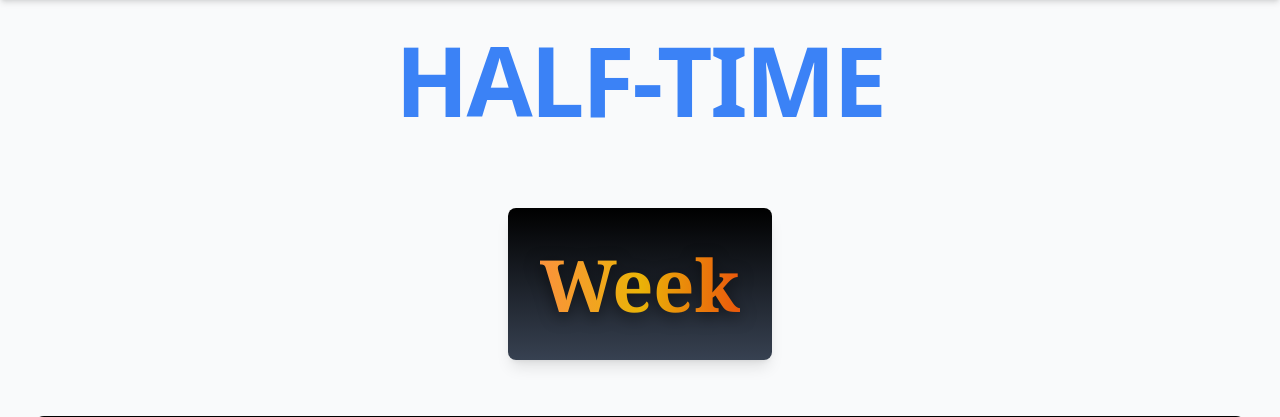
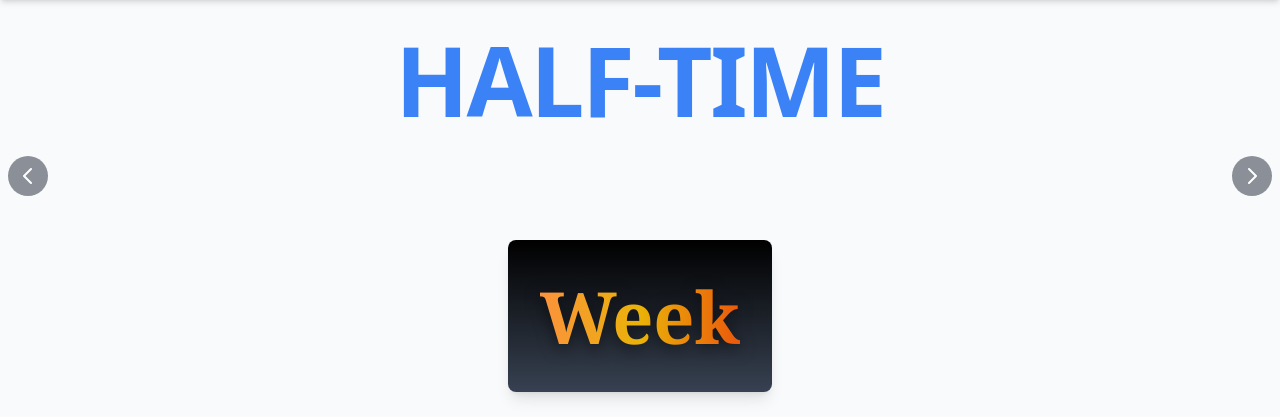
Before and after one commit to tnazm/sports-tracker, a Django app: template sportstracker_app/templates/week.html in a window 1280 px wide. Shown: the part 80-497 px from the top of the page. Run offline with Django 4.2, Linux system fonts and the light colour scheme; the template is opened without the code that fills it, so the values that code supplies are empty; some libraries are stand-ins or nearby versions.

Commit message:
Netflix-Life Scrollwheel
Applied to the weeks.hmtl, there are comments that indicate where the scroll is now located

```diff
--- a/sportstracker_app/templates/week.html
+++ b/sportstracker_app/templates/week.html
@@ -4,13 +4,26 @@
 HALF-TIME - American Football Analytics
 {% endblock %}
 
+
+
+<!--Included Hidden Scrollbar-->
 {% block style %}
 <style>
   body {
     background: #0d2546ff;
   }
+
+  /*To hide scrollbar for webkit browsers*/
+  .scrollbar-hide::-webkit-scrollbar {
+    display: none;
+  }
+  .scrollbar-hide {
+    -ms-overflow-style: none;  /* IE and Edge */
+    scrollbar-width: none;  /* Firefox */
+  }
 </style>
 {% endblock %}
+
 
 {% block body %}
 <!-- HEADER -->
@@ -20,18 +33,86 @@ HALF-TIME - American Football Analytics
   </h1>
 </a>
 
-<!-- Week Select Start -->
-<div class="flex flex-wrap md:flex-nowrap justify-center md:justify-start overflow-x-auto md:overflow-x-scroll gap-2 py-4 px-3 mb-8 sm:mb-12 scroll-smooth">
-  {% for Week in Weeks %}
-    <a href="/week/{{Week}}/">
-      <button class="text-xs sm:text-sm font-serif bg-orange-400 hover:bg-green-700 text-white font-bold py-2 px-3 sm:px-4 border-b-4 border-black hover:border-gray-800 rounded shadow-md flex-shrink-0">
+<!--Netflix-Style Scroll wheel-->
+<div class="relative w-full mt-8 mb-12">
+  <!--Left Arrow-->
+  <button
+    id="scroll-left"
+    onmousedown="startScroll(-1)"
+    onmouseup="stopScroll()"
+    onmouseleave="stopScroll()"
+    ontouchstart="startScroll(-1)"
+    ontouchend="stopScroll()"
+    class="absolute left-2 top-1/2 transform -translate-y-1/2 bg-gray-800 bg-opacity-50 hover:bg-opacity-75 text-white rounded-full p-2 z-10">
+    <svg xmlns="http://www.w3.org/2000/svg" class="h-6 w-6" fill="none" viewBox="0 0 24 24" stroke="currentColor">
+      <path stroke-linecap="round" stroke-linejoin="round" stroke-width="2" d="M15 19l-7-7 7-7" />
+    </svg>
+  </button>
+
+
+  <!--Scrollable Weeks-->
+
+<div id="week-scroll"
+       class="overflow-x-auto scroll-smooth snap-x snap-mandatory flex space-x-3 sm:space-x-5 px-6 sm:px-10 py-4 scrollbar-hide">
+    {% for Week in Weeks %}
+      <a href="/week/{{Week}}/"
+         class="snap-start shrink-0 w-28 sm:w-36 md:w-40 text-center bg-orange-400 hover:bg-green-600 text-white font-bold py-3 px-4 border-b-4 border-black hover:border-gray-800 rounded-lg shadow-md transition-all duration-300 ease-in-out hover:scale-105">
         Week {{Week}}
-      </button>
-    </a>
-  {% endfor %}
+      </a>
+    {% endfor %}
+  </div>
+
+  <!-- Right arrow -->
+ <button
+    id="scroll-right"
+    onmousedown="startScroll(1)"
+    onmouseup="stopScroll()"
+    onmouseleave="stopScroll()"
+    ontouchstart="startScroll(1)"
+    ontouchend="stopScroll()"
+    class="absolute right-2 top-1/2 transform -translate-y-1/2 bg-gray-800 bg-opacity-50 hover:bg-opacity-75 text-white rounded-full p-2 z-10">
+    <svg xmlns="http://www.w3.org/2000/svg" class="h-6 w-6" fill="none" viewBox="0 0 24 24" stroke="currentColor">
+      <path stroke-linecap="round" stroke-linejoin="round" stroke-width="2" d="M9 5l7 7-7 7" />
+    </svg>
+  </button>
 </div>
 
-<!--Week select end-->
+<!-- JavaScript for Continuous Scroll -->
+<script>
+  let scrollInterval;
+
+  function startScroll(direction) {
+    const container = document.getElementById('week-scroll');
+    stopScroll(); // Prevent multiple intervals
+    scrollInterval = setInterval(() => {
+      container.scrollBy({ left: direction * 10, behavior: 'smooth' });
+    }, 16); // ~60fps for smooth scroll
+  }
+
+  function stopScroll() {
+    clearInterval(scrollInterval);
+  }
+</script>
+
+
+
+
+
+<script>
+  function scrollLeft() {
+    document.getElementById('week-scroll').scrollBy({ left: -300, behavior: 'smooth' });
+  }
+  function scrollRight() {
+    document.getElementById('week-scroll').scrollBy({ left: 300, behavior: 'smooth' });
+  }
+</script>
+
+<!--Week Scroll Script end-->
+
+
+
+
+
 
 
 <!-- WEEK TITLE -->
```
